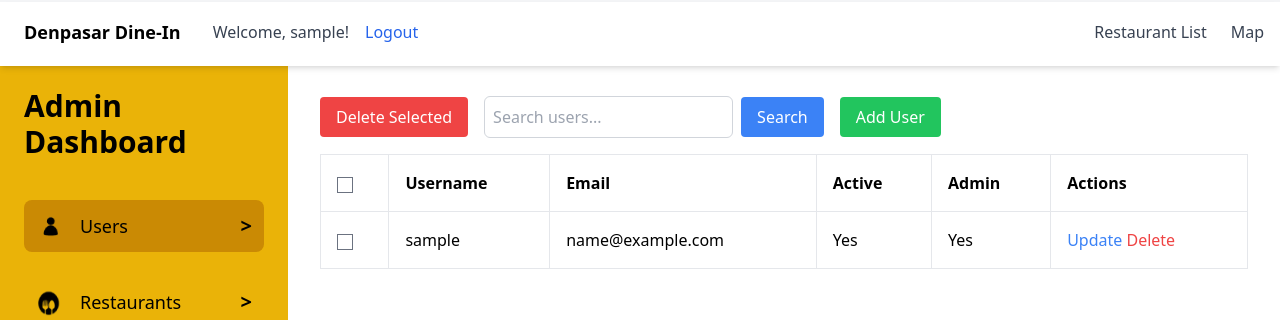
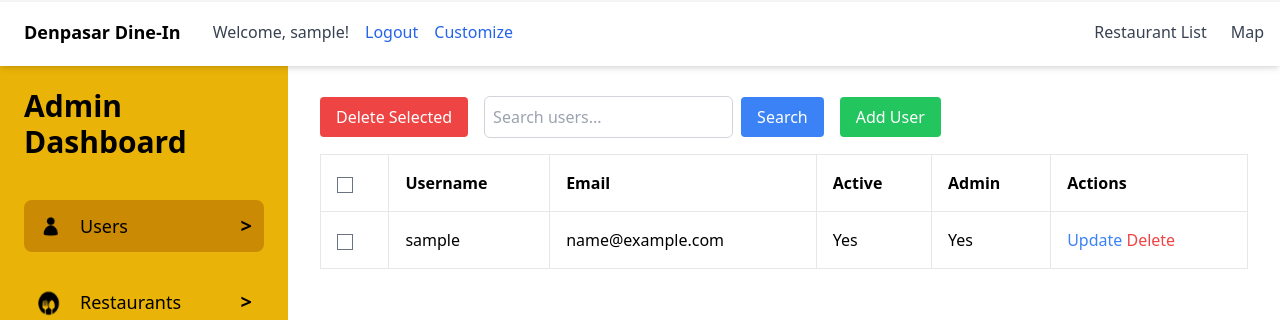
Before and after one commit to K6-PBD-Midterm/denpasar-food, a Django app: page /admin-dashboard/users/ in a window 1280 px wide. Shown: the top 320 px of the page. Run offline with Django 5.2, Linux system fonts and the light colour scheme; the visitor is signed in with stand-in values (Sample User, id 1); data comes from the database, SQL or seed files in the repository; some libraries are stand-ins or nearby versions.

Commit message:
Updated navbar to include Customize button

```diff
--- a/templates/navbar.html
+++ b/templates/navbar.html
@@ -22,9 +22,10 @@
                 {% if user.is_authenticated %}
                     <span class="text-gray-700">Welcome, {{ user.username }}!</span>
                     <a href="{% url 'authentication:logout' %}" class="text-blue-600 hover:text-blue-800">Logout</a>
+                    <a href="{% url 'authentication:user_customization' %}" class="text-blue-600 hover:text-blue-800">Customize</a>
                 {% else %}
-                    <a href="{% url 'authentication:login' %}" class="text-blue-600 hover:text-blue-800">Login</a>
-                    <a href="{% url 'authentication:register' %}" class="text-blue-600 hover:text-blue-800">Register</a>
+                    <a href="{% url 'authentication:login' %}" class="text-blue-600 hover:text-blue-800 bg-cyan-500">Login</a>
+                    <a href="{% url 'authentication:register' %}" class="text-blue-600 hover:text-blue-800 bg-cyan-500">Register</a>
                 {% endif %}
             </li>
             <li class="flex items-center space-x-4">
```
